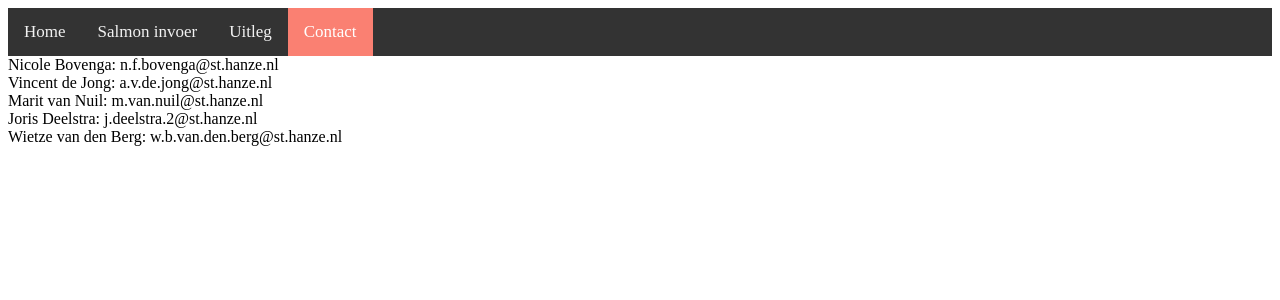
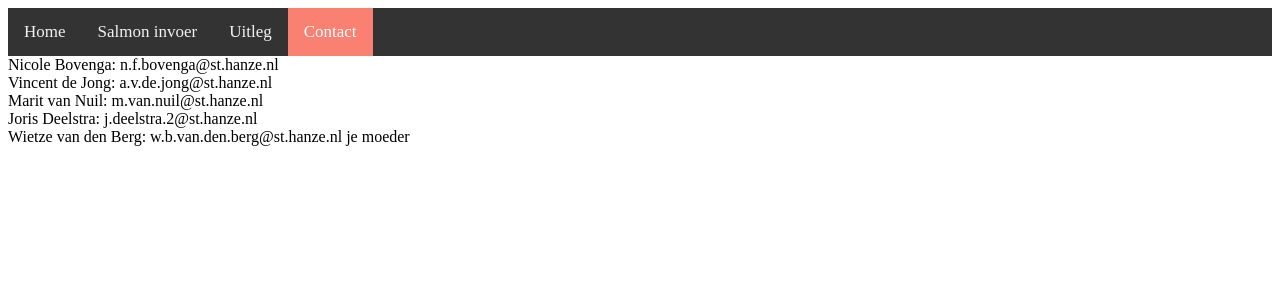
Before and after one commit to Wietze-vd-Berg/De_Bioinformatica_Toolbox, a Flask app: page /contact in a window 1280 px wide. Shown: the top 300 px of the page. Run offline with Flask 3, Linux system fonts and the light colour scheme.

Commit message:
update voor merge

```diff
--- a/Website/templates/contact.html
+++ b/Website/templates/contact.html
@@ -5,4 +5,5 @@
     Marit van Nuil: m.van.nuil@st.hanze.nl</br>
     Joris Deelstra: j.deelstra.2@st.hanze.nl</br>
     Wietze van den Berg: w.b.van.den.berg@st.hanze.nl
+    je moeder
 {% endblock %}
```
